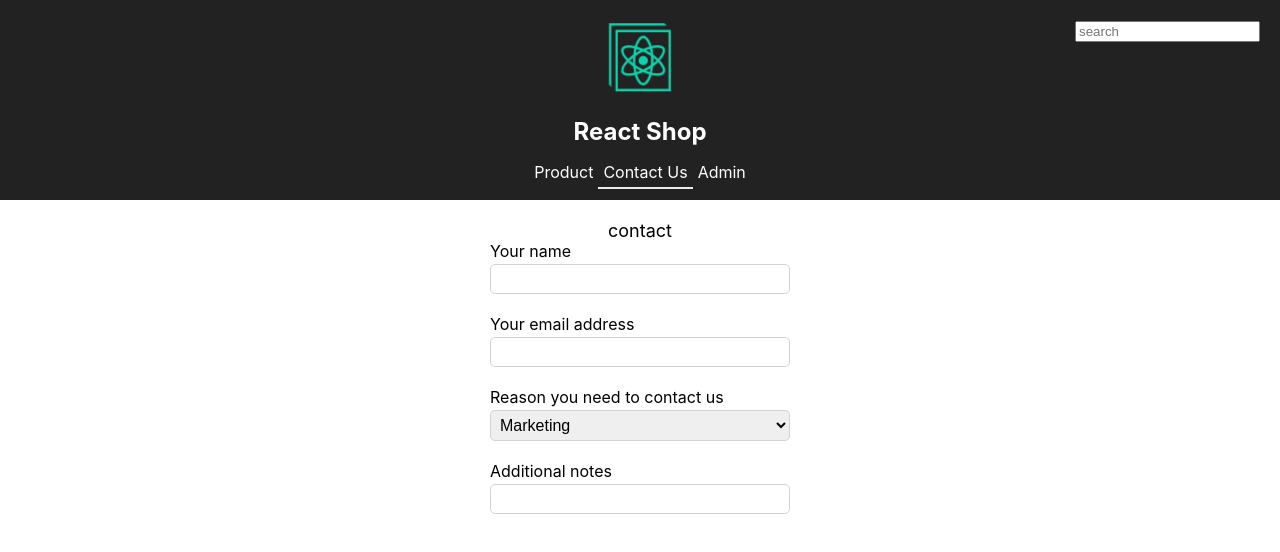
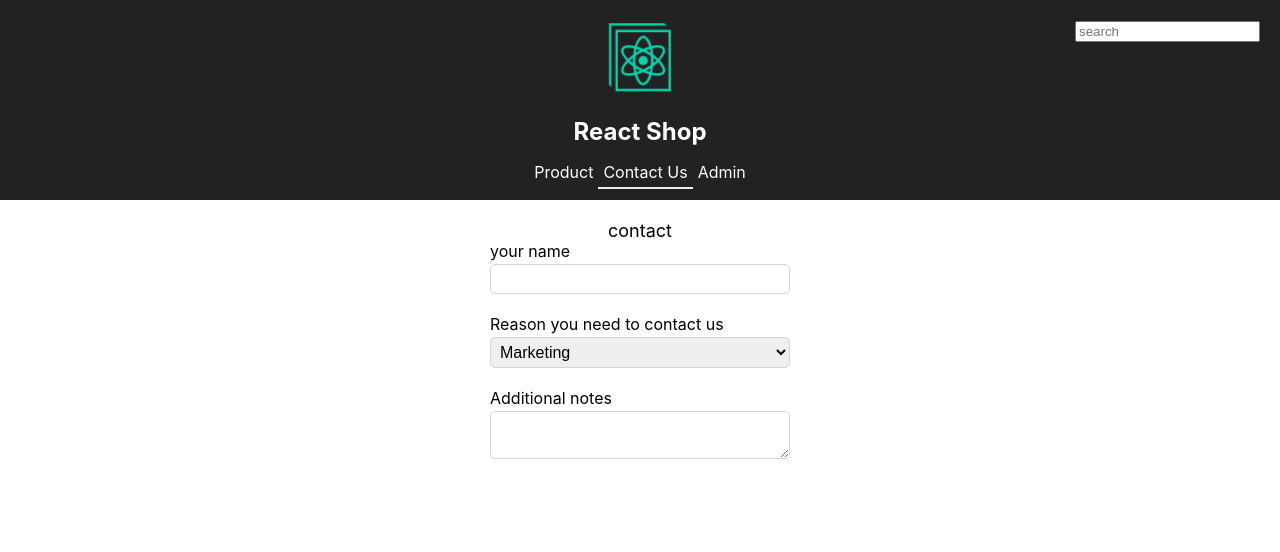
Before and after one commit to iwanoisch/react-foundamentals-ts, a React (Create React App) app: page /app/contactus in a window 1280 px wide. Shown: the top 552 px of the page. Built offline with nearby package versions, Linux system fonts and the light colour scheme.

Commit message:
new complex form component

```diff
--- /dev/null
+++ b/src/components/common/form/Form.tsx
@@ -0,0 +1,107 @@
+import * as React from "react";
+
+interface FormContext {
+    values: Values;
+    setValue?:  (fieldName: string, value: any) => void;
+}
+
+const FormContext = React.createContext<FormContext>({
+    values: {}
+});
+
+interface Fields {
+    name: string;
+    label: string;
+    type?: "Text" | "Email" | "Select" | "TextArea";
+    options?: string[];
+}
+
+interface Props {
+    defaultValues: Values;
+}
+
+interface State {
+    values: Values
+}
+
+interface Values {
+    [key: string]: any;
+}
+
+class FormComponent extends React.Component<Props, State> {
+    private setValue = (fieldName: string, value: any) => {
+        const newValues = { ...this.state.values, [fieldName] : value};
+        this.setState({values: newValues})
+    };
+    public static Field: React.FC<Fields> = (props) => {
+        const {name, label, type, options} = props;
+        const handleChange = (
+            e : | React.ChangeEvent<HTMLInputElement> | React.ChangeEvent<HTMLTextAreaElement> | React.ChangeEvent<HTMLSelectElement>,
+            context: FormContext
+        ) => {
+            if (context.setValue) {
+                context.setValue(props.name, e.currentTarget.value);
+            }
+        }
+        return(
+            <FormContext.Consumer>
+                {context => (
+                    <div className="form-group">
+                        <label htmlFor={name}>{label}</label>
+                        {(type === "Text" || type === "Email") && (
+                            <input type={type.toLowerCase()} id={name}
+                                   value={context.values[name]}
+                                   onChange={e => handleChange(e, context)} />
+                        )}
+
+                        {(type === 'TextArea') && (
+                            <textarea id={name}
+                                      value={context.values[name]}
+                                      onChange={e => handleChange(e, context)} />
+                        )}
+
+                        {(type === 'Select') && (
+                            <select value={context.values[name]}
+                            onChange={e => handleChange(e, context)}>
+                                {options && options.map(
+                                    option => (
+                                        <option key={option} value="option">
+                                            {option}
+                                        </option>
+                                    ))}
+                            </select>
+                        )}
+                    </div>
+                )}
+            </FormContext.Consumer>
+        );
+    };
+
+    constructor(props: Props){
+        super(props);
+        this.state = {
+            values: props.defaultValues
+        }
+    }
+    public render() {
+        const context: FormContext = {
+            setValue: this.setValue,
+            values: this.state.values
+        };
+
+        return (
+            <FormContext.Provider value={context}>
+                <form className='form' noValidate={true}>
+                    {this.props.children}
+                </form>
+            </FormContext.Provider>
+        );
+    }
+
+};
+
+export const Form = FormComponent;
+
+Form.Field.defaultProps = {
+    type: "Text"
+};
--- a/src/components/contactUsPage/ContactUsPage.tsx
+++ b/src/components/contactUsPage/ContactUsPage.tsx
@@ -37,15 +37,7 @@ class ContactUsPageComponent extends React.Component<{}, State> {
         return (
             <div className='page-container'>
                 <div>contact</div>
-                <ContactUs
-                    email={this.state.email}
-                    name={this.state.name}
-                    notes={this.state.notes}
-                    reason={this.state.reason}
-                    onNameChange={this.handleNameChange}
-                    onEmailChange={this.handleEmailChange}
-                    onReasonChange={this.handleReasonChange}
-                    onNotesChange={this.handleNotesChange} />
+                <ContactUs />
             </div>
         );
     }
--- a/src/components/contactUsPage/contactUs/ContactUs.tsx
+++ b/src/components/contactUsPage/contactUs/ContactUs.tsx
@@ -1,64 +1,21 @@
 import * as React from "react";
 
 import './ContactUs.css'
+import {Form} from "../../common/form/Form";
+import {type} from "os";
 
-interface Props {
-    name: string;
-    onNameChange: (name: string) => void;
-    email: string;
-    onEmailChange: (email: string) => void;
-    reason: string;
-    onReasonChange: (reason: string) => void;
-    notes: string;
-    onNotesChange: (notes: string) => void;
-}
 
-const ContactUsComponent: React.FunctionComponent<Props> = props => {
 
-    const handleNameChange = (e: React.ChangeEvent<HTMLInputElement>) => {
-        props.onNameChange(e.currentTarget.value);
-    };
-    const handleEmailChange = (e: React.ChangeEvent<HTMLInputElement>) => {
-        props.onEmailChange(e.currentTarget.value);
-    };
-
-    const handleReasonChange = (e: React.ChangeEvent<HTMLSelectElement>) => {
-        props.onReasonChange(e.currentTarget.value);
-
-    };
-
-    const handleNotesChange = (e: React.ChangeEvent<HTMLInputElement>) => {
-        props.onNotesChange(e.currentTarget.value);
-    };
+const ContactUsComponent: React.FunctionComponent = () => {
 
     return(
-        <form className='form' noValidate={true}>
-            <div className='form-group'>
-                <label htmlFor="name">Your name</label>
-                <input type="text" id="name" value={props.name} onChange={handleNameChange} />
-            </div>
-
-            <div className='form-group'>
-                <label htmlFor="email">Your email address</label>
-                <input type="text" id='email' value={props.email}  onChange={handleEmailChange} />
-            </div>
-
-            <div className='form-group'>
-                <label htmlFor="reason">Reason you need to contact us</label>
-                <select id='reason' value={props.reason}  onChange={handleReasonChange}>
-                    <option value="Marketing">Marketing</option>
-                    <option value="Support">Support</option>
-                    <option value="Feedback">Feedback</option>
-                    <option value="Jobs">Jobs</option>
-                    <option value="Other">Other</option>
-                </select>
-            </div>
-
-            <div className='form-group'>
-                <label htmlFor="notes">Additional notes</label>
-                <input type="text" id='notes' value={props.notes}  onChange={handleNotesChange} />
-            </div>
-        </form>
+        <Form defaultValues={{ name: '', email: '', reason: 'Support', notes:'' }}>
+            <Form.Field name='name' label='your name'/>
+            <Form.Field name='reason' label='Reason you need to contact us'
+                        type='Select'
+                        options={['Marketing', 'Support', 'Feedback','Jobs', "Other"]} />
+            <Form.Field name='notes' label='Additional notes' type='TextArea' />
+        </Form>
     );
 };
 
```
Also changed, not shown: src/components/contactUsPage/contactUs/Old_ContactUs.tsx (added, +65 -0 lines).
